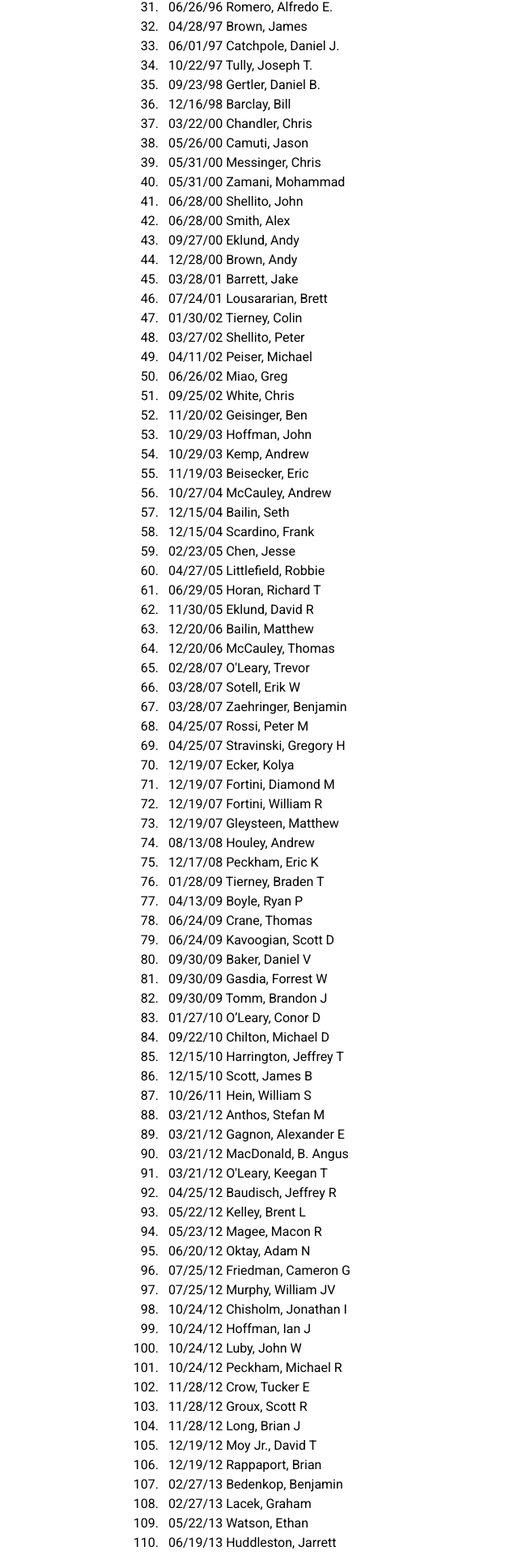
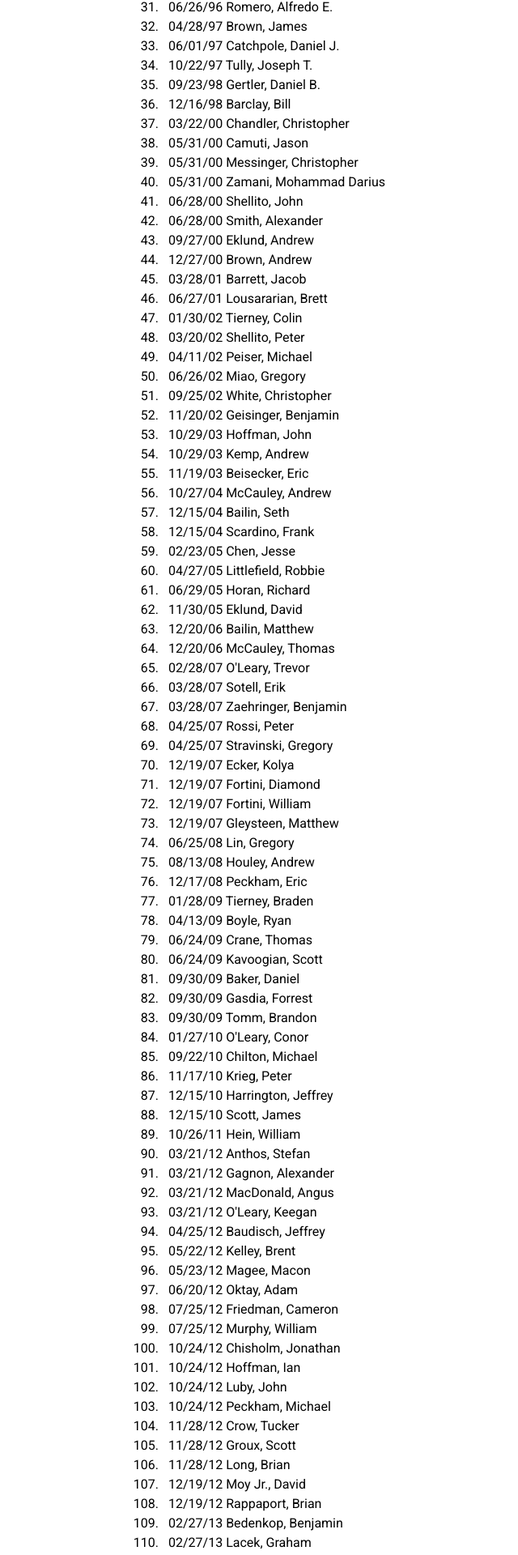
Before and after one commit to B00M3000/Troop-185, a SvelteKit app: page /resources/eagle-nest in a window 1280 px wide. Shown: the part 1556-3476 px from the top of the page at 81% size, without its empty margins (96-736 px from the left). Built offline with nearby package versions, Linux system fonts and the light colour scheme.

Commit message:
Updated list of Eagles from Mayflower Council

```diff
--- a/src/routes/(public)/resources/eagle-nest/+page.svelte
+++ b/src/routes/(public)/resources/eagle-nest/+page.svelte
@@ -57,22 +57,22 @@
       <li class="pl-2">10/22/97 Tully, Joseph T.</li>
       <li class="pl-2">09/23/98 Gertler, Daniel B.</li>
       <li class="pl-2">12/16/98 Barclay, Bill</li>
-      <li class="pl-2">03/22/00 Chandler, Chris</li>
-      <li class="pl-2">05/26/00 Camuti, Jason</li>
-      <li class="pl-2">05/31/00 Messinger, Chris</li>
-      <li class="pl-2">05/31/00 Zamani, Mohammad</li>
+      <li class="pl-2">03/22/00 Chandler, Christopher</li>
+      <li class="pl-2">05/31/00 Camuti, Jason</li>
+      <li class="pl-2">05/31/00 Messinger, Christopher</li>
+      <li class="pl-2">05/31/00 Zamani, Mohammad Darius</li>
       <li class="pl-2">06/28/00 Shellito, John</li>
-      <li class="pl-2">06/28/00 Smith, Alex</li>
-      <li class="pl-2">09/27/00 Eklund, Andy</li>
-      <li class="pl-2">12/28/00 Brown, Andy</li>
-      <li class="pl-2">03/28/01 Barrett, Jake</li>
-      <li class="pl-2">07/24/01 Lousararian, Brett</li>
+      <li class="pl-2">06/28/00 Smith, Alexander</li>
+      <li class="pl-2">09/27/00 Eklund, Andrew</li>
+      <li class="pl-2">12/27/00 Brown, Andrew</li>
+      <li class="pl-2">03/28/01 Barrett, Jacob</li>
+      <li class="pl-2">06/27/01 Lousararian, Brett</li>
       <li class="pl-2">01/30/02 Tierney, Colin</li>
-      <li class="pl-2">03/27/02 Shellito, Peter</li>
+      <li class="pl-2">03/20/02 Shellito, Peter</li>
       <li class="pl-2">04/11/02 Peiser, Michael</li>
-      <li class="pl-2">06/26/02 Miao, Greg</li>
-      <li class="pl-2">09/25/02 White, Chris</li>
-      <li class="pl-2">11/20/02 Geisinger, Ben</li>
+      <li class="pl-2">06/26/02 Miao, Gregory</li>
+      <li class="pl-2">09/25/02 White, Christopher</li>
+      <li class="pl-2">11/20/02 Geisinger, Benjamin</li>
       <li class="pl-2">10/29/03 Hoffman, John</li>
       <li class="pl-2">10/29/03 Kemp, Andrew</li>
       <li class="pl-2">11/19/03 Beisecker, Eric</li>
@@ -81,51 +81,53 @@
       <li class="pl-2">12/15/04 Scardino, Frank</li>
       <li class="pl-2">02/23/05 Chen, Jesse</li>
       <li class="pl-2">04/27/05 Littlefield, Robbie</li>
-      <li class="pl-2">06/29/05 Horan, Richard T</li>
-      <li class="pl-2">11/30/05 Eklund, David R</li>
+      <li class="pl-2">06/29/05 Horan, Richard</li>
+      <li class="pl-2">11/30/05 Eklund, David</li>
       <li class="pl-2">12/20/06 Bailin, Matthew</li>
       <li class="pl-2">12/20/06 McCauley, Thomas</li>
       <li class="pl-2">02/28/07 O'Leary, Trevor</li>
-      <li class="pl-2">03/28/07 Sotell, Erik W</li>
+      <li class="pl-2">03/28/07 Sotell, Erik</li>
       <li class="pl-2">03/28/07 Zaehringer, Benjamin</li>
-      <li class="pl-2">04/25/07 Rossi, Peter M</li>
-      <li class="pl-2">04/25/07 Stravinski, Gregory H</li>
+      <li class="pl-2">04/25/07 Rossi, Peter</li>
+      <li class="pl-2">04/25/07 Stravinski, Gregory</li>
       <li class="pl-2">12/19/07 Ecker, Kolya</li>
-      <li class="pl-2">12/19/07 Fortini, Diamond M</li>
-      <li class="pl-2">12/19/07 Fortini, William R</li>
+      <li class="pl-2">12/19/07 Fortini, Diamond</li>
+      <li class="pl-2">12/19/07 Fortini, William</li>
       <li class="pl-2">12/19/07 Gleysteen, Matthew</li>
+      <li class="pl-2">06/25/08 Lin, Gregory</li>
       <li class="pl-2">08/13/08 Houley, Andrew</li>
-      <li class="pl-2">12/17/08 Peckham, Eric K</li>
-      <li class="pl-2">01/28/09 Tierney, Braden T</li>
-      <li class="pl-2">04/13/09 Boyle, Ryan P</li>
+      <li class="pl-2">12/17/08 Peckham, Eric</li>
+      <li class="pl-2">01/28/09 Tierney, Braden</li>
+      <li class="pl-2">04/13/09 Boyle, Ryan</li>
       <li class="pl-2">06/24/09 Crane, Thomas</li>
-      <li class="pl-2">06/24/09 Kavoogian, Scott D</li>
-      <li class="pl-2">09/30/09 Baker, Daniel V</li>
-      <li class="pl-2">09/30/09 Gasdia, Forrest W</li>
-      <li class="pl-2">09/30/09 Tomm, Brandon J</li>
-      <li class="pl-2">01/27/10 O’Leary, Conor D</li>
-      <li class="pl-2">09/22/10 Chilton, Michael D</li>
-      <li class="pl-2">12/15/10 Harrington, Jeffrey T</li>
-      <li class="pl-2">12/15/10 Scott, James B</li>
-      <li class="pl-2">10/26/11 Hein, William S</li>
-      <li class="pl-2">03/21/12 Anthos, Stefan M</li>
-      <li class="pl-2">03/21/12 Gagnon, Alexander E</li>
-      <li class="pl-2">03/21/12 MacDonald, B. Angus</li>
-      <li class="pl-2">03/21/12 O'Leary, Keegan T</li>
-      <li class="pl-2">04/25/12 Baudisch, Jeffrey R</li>
-      <li class="pl-2">05/22/12 Kelley, Brent L</li>
-      <li class="pl-2">05/23/12 Magee, Macon R</li>
-      <li class="pl-2">06/20/12 Oktay, Adam N</li>
-      <li class="pl-2">07/25/12 Friedman, Cameron G</li>
-      <li class="pl-2">07/25/12 Murphy, William JV</li>
-      <li class="pl-2">10/24/12 Chisholm, Jonathan I</li>
-      <li class="pl-2">10/24/12 Hoffman, Ian J</li>
-      <li class="pl-2">10/24/12 Luby, John W</li>
-      <li class="pl-2">10/24/12 Peckham, Michael R</li>
-      <li class="pl-2">11/28/12 Crow, Tucker E</li>
-      <li class="pl-2">11/28/12 Groux, Scott R</li>
-      <li class="pl-2">11/28/12 Long, Brian J</li>
-      <li class="pl-2">12/19/12 Moy Jr., David T</li>
+      <li class="pl-2">06/24/09 Kavoogian, Scott</li>
+      <li class="pl-2">09/30/09 Baker, Daniel</li>
+      <li class="pl-2">09/30/09 Gasdia, Forrest</li>
+      <li class="pl-2">09/30/09 Tomm, Brandon</li>
+      <li class="pl-2">01/27/10 O'Leary, Conor</li>
+      <li class="pl-2">09/22/10 Chilton, Michael</li>
+      <li class="pl-2">11/17/10 Krieg, Peter</li>
+      <li class="pl-2">12/15/10 Harrington, Jeffrey</li>
+      <li class="pl-2">12/15/10 Scott, James</li>
+      <li class="pl-2">10/26/11 Hein, William</li>
+      <li class="pl-2">03/21/12 Anthos, Stefan</li>
+      <li class="pl-2">03/21/12 Gagnon, Alexander</li>
+      <li class="pl-2">03/21/12 MacDonald, Angus</li>
+      <li class="pl-2">03/21/12 O'Leary, Keegan</li>
+      <li class="pl-2">04/25/12 Baudisch, Jeffrey</li>
+      <li class="pl-2">05/22/12 Kelley, Brent</li>
+      <li class="pl-2">05/23/12 Magee, Macon</li>
+      <li class="pl-2">06/20/12 Oktay, Adam</li>
+      <li class="pl-2">07/25/12 Friedman, Cameron</li>
+      <li class="pl-2">07/25/12 Murphy, William</li>
+      <li class="pl-2">10/24/12 Chisholm, Jonathan</li>
+      <li class="pl-2">10/24/12 Hoffman, Ian</li>
+      <li class="pl-2">10/24/12 Luby, John</li>
+      <li class="pl-2">10/24/12 Peckham, Michael</li>
+      <li class="pl-2">11/28/12 Crow, Tucker</li>
+      <li class="pl-2">11/28/12 Groux, Scott</li>
+      <li class="pl-2">11/28/12 Long, Brian</li>
+      <li class="pl-2">12/19/12 Moy Jr., David</li>
       <li class="pl-2">12/19/12 Rappaport, Brian</li>
       <li class="pl-2">02/27/13 Bedenkop, Benjamin</li>
       <li class="pl-2">02/27/13 Lacek, Graham</li>
@@ -142,7 +144,7 @@
       <li class="pl-2">03/26/14 Smith, Cole</li>
       <li class="pl-2">05/21/14 Lavin, Jacob</li>
       <li class="pl-2">05/21/14 Morelli, Max</li>
-      <li class="pl-2">10/22/14 O’Leary, Brady</li>
+      <li class="pl-2">10/22/14 O'Leary, Brady</li>
       <li class="pl-2">11/19/14 Skelly, Liam</li>
       <li class="pl-2">11/19/14 Crow, Duncan</li>
       <li class="pl-2">12/10/14 Richardson, Carl</li>
@@ -153,9 +155,9 @@
       <li class="pl-2">03/25/15 Selvidge, Stephen</li>
       <li class="pl-2">05/27/15 Ulian, Emmett</li>
       <li class="pl-2">06/17/15 Jain, Manav</li>
-      <li class="pl-2">10/28/15 Harrison – Gomez, Seth</li>
+      <li class="pl-2">10/28/15 Harrison-Gomez, Seth</li>
       <li class="pl-2">05/25/16 Scherrer, Matthew</li>
-      <li class="pl-2">09/28/16 Gordan, Nathaniel</li>
+      <li class="pl-2">09/28/16 Gordon, Nathaniel</li>
       <li class="pl-2">09/28/16 Prideaux, Alexander</li>
       <li class="pl-2">10/26/16 Lussier, Benjamin</li>
       <li class="pl-2">10/26/16 Carlson, Eric</li>
@@ -168,44 +170,48 @@
       <li class="pl-2">06/21/17 Shea, Eoin</li>
       <li class="pl-2">10/25/17 Czubarow, Anthony</li>
       <li class="pl-2">10/25/17 Einbinder, Jacob</li>
+      <li class="pl-2">11/29/17 Lysaght, Coleman</li>
       <li class="pl-2">11/29/17 Scherrer, Andrew</li>
-      <li class="pl-2">11/29/17 Lysaght, Coleman</li>
       <li class="pl-2">03/28/18 Lucas, Matthew</li>
-      <li class="pl-2">09/12/18 O’Connor, Owen</li>
+      <li class="pl-2">09/12/18 O'Connor, Owen</li>
       <li class="pl-2">09/12/18 Gallant, Joseph</li>
-      <li class="pl-2">11/14/19 dePeyster, Rowan</li>
+      <li class="pl-2">11/14/18 dePeyster, Rowan</li>
       <li class="pl-2">05/08/19 Hornung, Russell</li>
       <li class="pl-2">07/08/19 Lapides, Sage</li>
-      <li class="pl-2">12/19/19 Grosso, Vincent Michael</li>
+      <li class="pl-2">12/19/19 Grosso, Vincent</li>
       <li class="pl-2">01/08/20 Scherrer, Daniel</li>
       <li class="pl-2">01/08/20 Gittleman, Frank</li>
       <li class="pl-2">03/11/20 Ryan, Edward</li>
       <li class="pl-2">03/11/20 Smyth, Fletcher</li>
       <li class="pl-2">05/20/20 Pyzowski, Nicholas</li>
       <li class="pl-2">07/08/20 Thompson, Eric</li>
-      <li class="pl-2">06/21/21 MacKeever, Cammeron</li>
-      <li class="pl-2">06/21/21 Sullivan, Aidan</li>
-      <li class="pl-2">06/21/21 Luzaitis, George</li>
-      <li class="pl-2">06/21/21 Boyd, Henry</li>
-      <li class="pl-2">05/15/22 Butler, Jay</li>
-      <li class="pl-2">05/15/22 Healey, Quinn</li>
-      <li class="pl-2">05/15/22 Ulian, Aidan</li>
-      <li class="pl-2">06/05/22 Mirick, Benjamin</li>
-      <li class="pl-2">06/05/22 Smith, Carter</li>
-      <li class="pl-2">10/02/22 Cronin, Timothy</li>
-      <li class="pl-2">10/02/22 MacKinnon, Henry</li>
-      <li class="pl-2">05/07/23 Pearson, James</li>
-      <li class="pl-2">05/07/23 Grosso, Christian</li>
-      <li class="pl-2">05/07/23 Chiu, Jonathan</li>
-      <li class="pl-2">05/07/23 McKeever, Dylan</li>
-      <li class="pl-2">06/04/23 Munro, William Mac</li>
-      <li class="pl-2">06/04/23 Wieland, Cole</li>
-      <li class="pl-2">12/03/23 Bonnette, Willoughby</li>
-      <li class="pl-2">12/03/23 Goggin, William</li>
-      <li class="pl-2">06/08/24 de Peyster, Teddy</li>
-      <li class="pl-2">10/24/25 McCurley, John</li>
-      <li class="pl-2">1/27/25 Keiper, Benjamin</li>
-      <li class="pl-2">3/12/25 Ohaegbulam, William</li>
+      <li class="pl-2">10/29/20 Boyd, Henry</li>
+      <li class="pl-2">11/24/20 Luzaitis, George</li>
+      <li class="pl-2">12/09/20 McKeever, Cameron</li>
+      <li class="pl-2">12/14/20 Sullivan, Aidan</li>
+      <li class="pl-2">06/07/21 Faulkner, Ethan</li>
+      <li class="pl-2">06/24/21 Ulian, Aidan</li>
+      <li class="pl-2">08/02/21 Anderson, Samuel</li>
+      <li class="pl-2">08/02/21 Hoskyns, Reece</li>
+      <li class="pl-2">10/04/21 Mirick, Benjamin</li>
+      <li class="pl-2">11/17/21 Healey, Quinn</li>
+      <li class="pl-2">12/15/21 Smith, Carter</li>
+      <li class="pl-2">03/07/22 Butler, Jay</li>
+      <li class="pl-2">05/18/22 Cronin, Timothy</li>
+      <li class="pl-2">07/20/22 MacKinnon, Henry</li>
+      <li class="pl-2">11/16/22 Pearson, James</li>
+      <li class="pl-2">03/06/23 Grosso, Christian</li>
+      <li class="pl-2">04/19/23 Chiu, Jonathan</li>
+      <li class="pl-2">05/01/23 McKeever, Dylan</li>
+      <li class="pl-2">05/01/23 Munro, William Mac</li>
+      <li class="pl-2">05/01/23 Wieland, Cole</li>
+      <li class="pl-2">07/13/23 de Peyster, Frederick</li>
+      <li class="pl-2">08/16/23 Bonnette, Willoughby</li>
+      <li class="pl-2">10/26/23 Goggin, William</li>
+      <li class="pl-2">10/24/24 McCurley, John</li>
+      <li class="pl-2">01/27/25 Keiper, Benjamin</li>
+      <li class="pl-2">03/12/25 Ohaegbulam, William</li>
+      <li class="pl-2">10/08/25 Zhou, Thomas</li>
     </ol>
   </div>
 </div>
```
